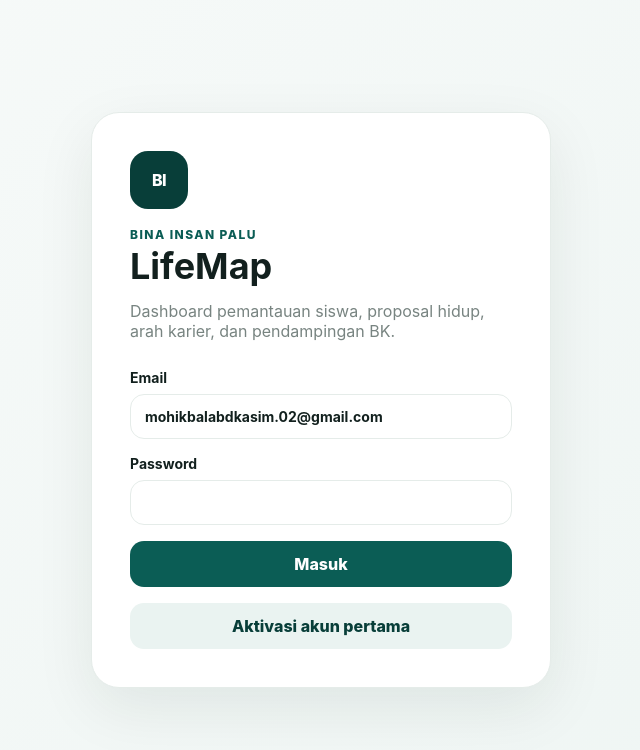
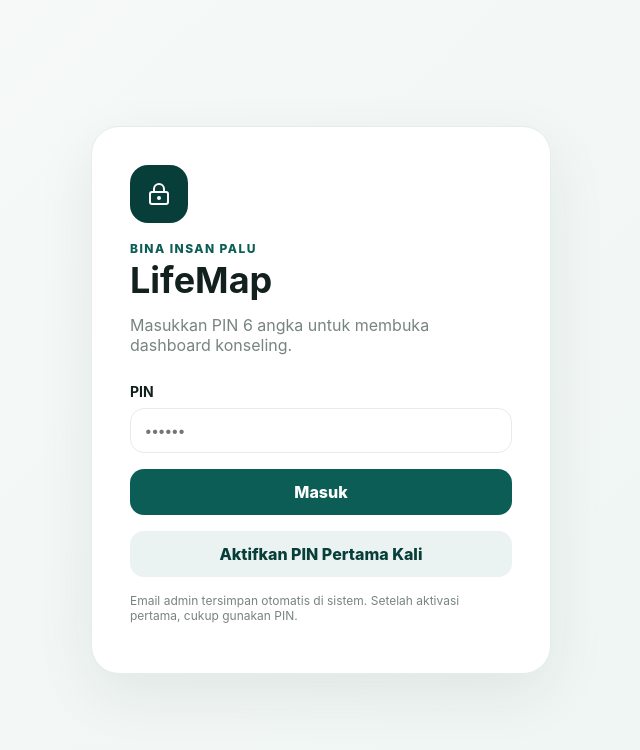
Before and after one commit to mohikbalabdkasim02-cyber/konselingikbal, a Next.js app: page / in a window 1280 px wide. Shown: the top 750 px of the page, without its empty margins (319-959 px from the left). Built offline with nearby package versions, Linux system fonts and the light colour scheme.

Commit message:
feat: switch login to simple PIN access

```diff
--- a/app/page.tsx
+++ b/app/page.tsx
@@ -2,8 +2,10 @@
 
 import Link from "next/link";
 import { FormEvent, useEffect, useMemo, useState } from "react";
-import { CalendarDays, ChevronRight, FileCheck2, GraduationCap, LogOut, Search, ShieldCheck, Sparkles, Users, ClipboardList } from "lucide-react";
+import { CalendarDays, ChevronRight, FileCheck2, GraduationCap, LogOut, Search, ShieldCheck, Sparkles, Users, ClipboardList, LockKeyhole } from "lucide-react";
 import { supabase } from "@/lib/supabase";
+
+const ADMIN_EMAIL = "mohikbalabdkasim.02@gmail.com";
 
 type Student = {
   id: string;
@@ -21,8 +23,7 @@ type StudentDocument = { student_id: string; status: string; latest_version: num
 export default function HomePage() {
   const [sessionReady, setSessionReady] = useState(false);
   const [loggedIn, setLoggedIn] = useState(false);
-  const [email, setEmail] = useState("mohikbalabdkasim.02@gmail.com");
-  const [password, setPassword] = useState("");
+  const [pin, setPin] = useState("");
   const [authMessage, setAuthMessage] = useState("");
   const [students, setStudents] = useState<Student[]>([]);
   const [documents, setDocuments] = useState<Record<string, StudentDocument>>({});
@@ -60,18 +61,34 @@ export default function HomePage() {
     setLoading(false);
   }
 
+  function validatePin() {
+    if (!/^\d{6}$/.test(pin)) {
+      setAuthMessage("PIN harus terdiri dari 6 angka.");
+      return false;
+    }
+    return true;
+  }
+
   async function signIn(e: FormEvent) {
-    e.preventDefault(); setAuthMessage(""); setLoading(true);
-    const { error } = await supabase.auth.signInWithPassword({ email, password });
-    if (error) setAuthMessage(error.message); setLoading(false);
+    e.preventDefault();
+    setAuthMessage("");
+    if (!validatePin()) return;
+    setLoading(true);
+    const { error } = await supabase.auth.signInWithPassword({ email: ADMIN_EMAIL, password: pin });
+    if (error) setAuthMessage("PIN salah atau akun belum diaktifkan.");
+    setLoading(false);
   }
 
   async function activateAccount() {
     setAuthMessage("");
-    if (!password || password.length < 8) return setAuthMessage("Gunakan password minimal 8 karakter untuk aktivasi akun pertama.");
+    if (!validatePin()) return;
     setLoading(true);
-    const { error } = await supabase.auth.signUp({ email, password, options: { data: { full_name: "Moh Ikbal Abd Kasim" } } });
-    setAuthMessage(error ? error.message : "Akun dibuat. Jika verifikasi email aktif, cek inbox lalu login.");
+    const { error } = await supabase.auth.signUp({
+      email: ADMIN_EMAIL,
+      password: pin,
+      options: { data: { full_name: "Moh Ikbal Abd Kasim" } },
+    });
+    setAuthMessage(error ? error.message : "PIN berhasil didaftarkan. Jika Supabase meminta verifikasi email, buka email sekali saja lalu kembali dan masuk memakai PIN.");
     setLoading(false);
   }
 
@@ -91,7 +108,7 @@ export default function HomePage() {
   const proposalCount = Object.values(documents).filter((d)=>d.latest_version>0 && d.status!=="archived").length;
 
   if (!sessionReady) return <main className="center-screen"><div className="loader" /></main>;
-  if (!loggedIn) return <main className="login-page"><section className="login-panel"><div className="brand-mark">BI</div><p className="eyebrow">BINA INSAN PALU</p><h1>LifeMap</h1><p className="muted">Dashboard pemantauan siswa, proposal hidup, arah karier, dan pendampingan BK.</p><form onSubmit={signIn} className="login-form"><label>Email<input value={email} onChange={(e)=>setEmail(e.target.value)} type="email" required/></label><label>Password<input value={password} onChange={(e)=>setPassword(e.target.value)} type="password" required/></label><button className="primary-btn" disabled={loading}>{loading?"Memproses...":"Masuk"}</button><button type="button" className="ghost-btn" onClick={activateAccount} disabled={loading}>Aktivasi akun pertama</button></form>{authMessage&&<p className="auth-message">{authMessage}</p>}</section></main>;
+  if (!loggedIn) return <main className="login-page"><section className="login-panel"><div className="brand-mark"><LockKeyhole size={24}/></div><p className="eyebrow">BINA INSAN PALU</p><h1>LifeMap</h1><p className="muted">Masukkan PIN 6 angka untuk membuka dashboard konseling.</p><form onSubmit={signIn} className="login-form"><label>PIN<input value={pin} onChange={(e)=>setPin(e.target.value.replace(/\D/g,"").slice(0,6))} inputMode="numeric" autoComplete="current-password" type="password" pattern="[0-9]{6}" maxLength={6} placeholder="••••••" required/></label><button className="primary-btn" disabled={loading}>{loading?"Memproses...":"Masuk"}</button><button type="button" className="ghost-btn" onClick={activateAccount} disabled={loading}>Aktifkan PIN Pertama Kali</button></form><p className="muted" style={{fontSize:12,marginTop:16}}>Email admin tersimpan otomatis di sistem. Setelah aktivasi pertama, cukup gunakan PIN.</p>{authMessage&&<p className="auth-message">{authMessage}</p>}</section></main>;
 
   return <main className="app-shell">
     <header className="topbar"><div className="brand-row"><div className="brand-mark small">BI</div><div><strong>Bina Insan LifeMap</strong><span>Student Life & Career Dashboard</span></div></div><div className="top-actions"><Link href="/counseling" className="open-profile-btn" style={{marginTop:0,padding:'10px 13px'}}><ClipboardList size={17}/> BK Control Center</Link><div className="search-box"><Search size={18}/><input placeholder="Cari siswa, NIS, karier..." value={query} onChange={(e)=>setQuery(e.target.value)}/></div><button className="icon-btn" onClick={()=>supabase.auth.signOut()} title="Keluar"><LogOut size={18}/></button></div></header>
```
